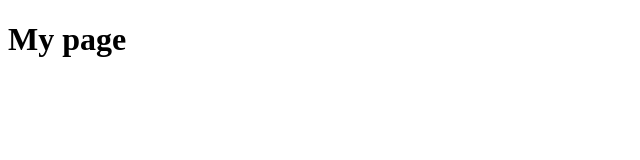
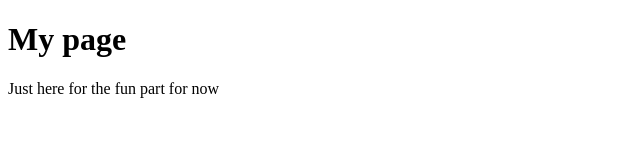
Before and after one commit to kabornblack/My-first-express-server, a website: page index.html in a window 1280 px wide. Shown: the whole page, without its empty margins (0-640 px from the left). Drawn offline with Linux system fonts and the light colour scheme.

Commit message:
new thing

```diff
--- a/index.html
+++ b/index.html
@@ -6,6 +6,7 @@
   </head>
   <body>
     <h1>My page</h1>
+    <p>Just here for the fun part for now</p>
 
   </body>
 </html>
```
